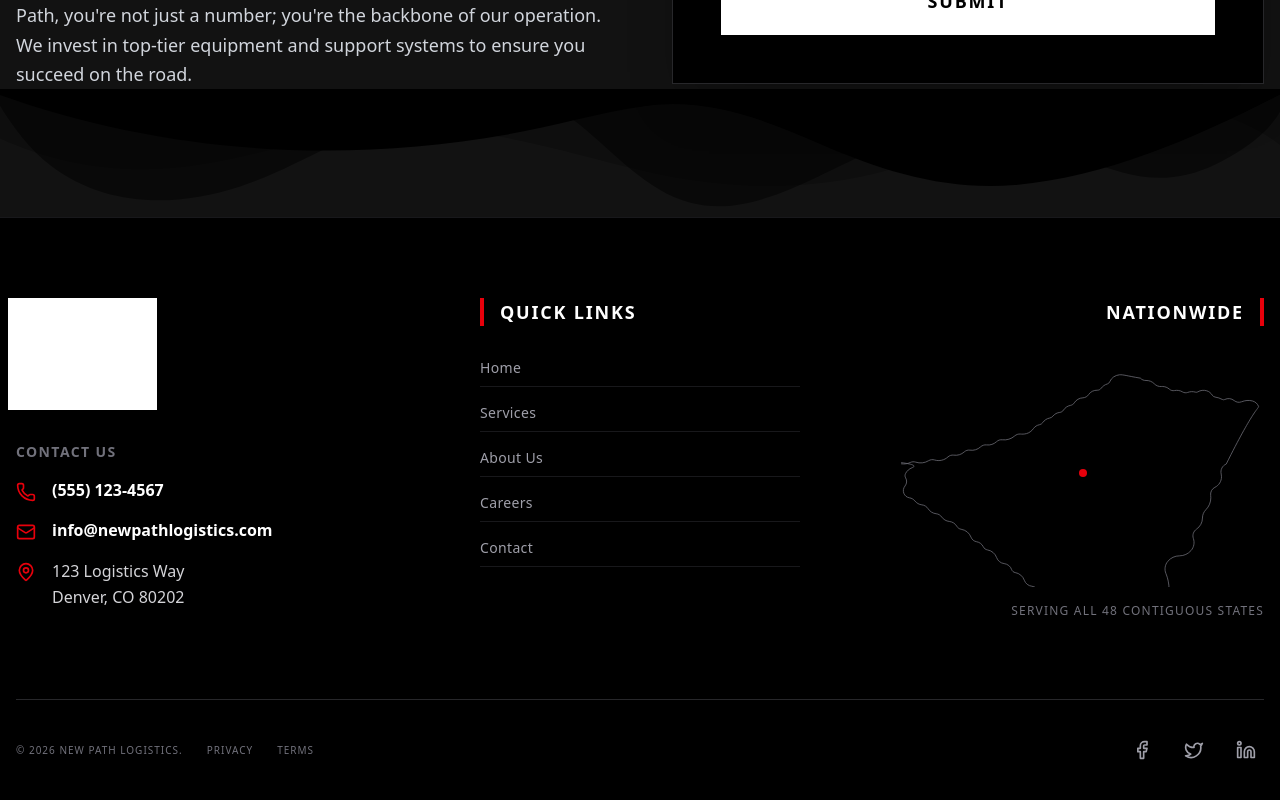
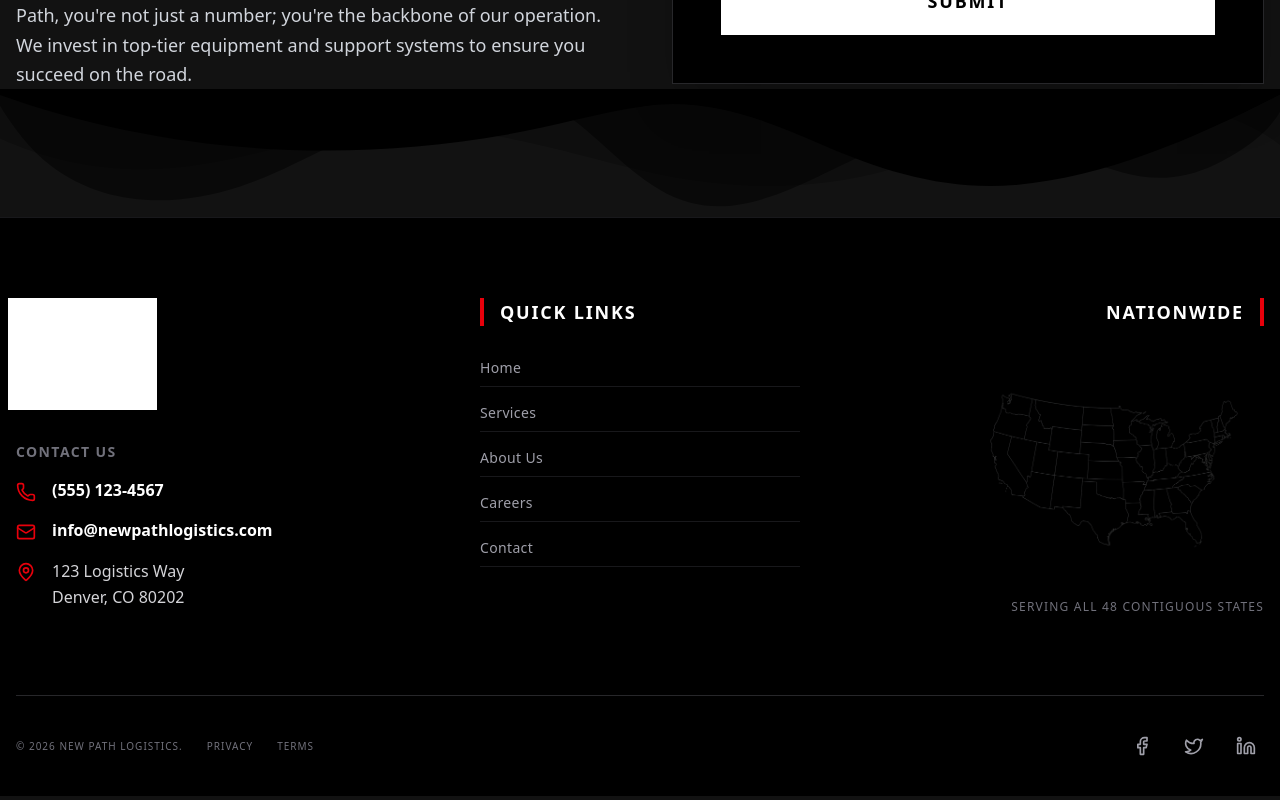
Before and after one commit to saskij/NewPathLogistics, a Next.js app: page / in a window 1280 px wide. Shown: the part 4734-5534 px from the top of the page. Built offline with nearby package versions, Linux system fonts and the light colour scheme; grey boxes are pictures that could not be loaded.

Commit message:
Replace CSS map with map.png in footer

```diff
--- a/src/components/layout/Footer.tsx
+++ b/src/components/layout/Footer.tsx
@@ -2,6 +2,7 @@ import Link from 'next/link';
 import Image from 'next/image';
 import { Phone, Mail, MapPin, Facebook, Twitter, Linkedin } from 'lucide-react';
 import logoImg from '../../../public/logo.png';
+import mapImg from '../../../public/map.png';
 
 export default function Footer() {
     return (
@@ -71,38 +72,13 @@ export default function Footer() {
                     {/* Column 3: Nationwide Map */}
                     <div className="flex flex-col items-start md:items-end">
                         <h3 className="text-lg font-bold uppercase tracking-widest mb-8 text-white text-right w-full border-r-4 border-red-600 pr-4">Nationwide</h3>
-                        <div className="relative w-full aspect-[5/3] group">
-                            {/* Stylized US Map SVG - Increased contrast */}
-                            <svg viewBox="0 0 950 600" fill="none" xmlns="http://www.w3.org/2000/svg" className="w-full h-full stroke-zinc-500 stroke-[2] group-hover:stroke-zinc-300 transition-colors duration-500">
-                                <path d="M936.8,127.3c-2.4-7.3-8.6-12.7-16-14.7c-9.6-2.6-19.4-1.6-28.7,2.1c-6.6,2.6-13.6,1.4-19.2-3.1
-    c-7.3-5.9-16.7-7-25-2.8c-2,1-4.2,0.9-6.1-0.2c-5.9-3.3-12.3-5.2-19-6.3c-3.1-0.5-5.9-2.3-7.5-5c-3.3-5.5-8.3-9.5-14.5-11.4
-    c-7.8-2.4-16.2-1.4-23.2,2.8c-1.8,1.1-4,1.4-6,0.8c-6.8-2-14-1.8-20.7,0.7c-4.4,1.6-9.1,1.1-13.2-1.3c-6.4-3.8-13.9-5.1-21.2-3.6
-    c-4.7,1-9.6-0.3-13.3-3.6c-5.2-4.6-11.8-7.1-18.7-7.1c-0.8,0-1.6,0-2.4,0.1c-6.9,0.5-13.6-2-18.4-7c-5.7-5.9-13.6-9.1-21.9-8.8
-    c-5.6,0.2-10.9-2-14.7-6.1C591,46.7,581.9,43.2,572.3,44c-11.4,1-21.5,8.2-25.5,18.3c-1.1,2.8-3.4,4.9-6.3,5.7
-    c-6.4,1.8-12.2,5.8-16.2,11.3c-2.4,3.3-6.2,5.2-10.3,5.1c-9.1-0.2-17.6,4-22.3,11.2c-3.4,5.2-9,8.4-15.2,8.7c-9.3,0.4-17.8,5.4-22.6,13.2
-    c-2.1,3.4-5.5,5.8-9.5,6.5c-7.8,1.4-14.8,6.2-18.9,12.7c-2.1,3.3-5.6,5.4-9.5,5.8c-7.1,0.7-13.7,4.3-18.1,9.8
-    c-2.2,2.7-5.3,4.5-8.7,5.1c-7.3,1.3-13.9,5.7-17.9,11.8c-2,3-5.2,5.1-8.8,5.7c-6.2,1.1-11.7,4.6-15.3,9.7c-11.2,15.8-26.6,15.2-34.7,14.6
-    c-5.4-0.4-10.6,1.4-14.6,4.9c-8.9,7.9-20.7,11.6-32.5,10.2c-5.5-0.7-11,1.1-15.1,4.9c-7.1,6.6-16.7,9.7-26.3,8.5
-    c-5.7-0.7-11.4,1.2-15.7,5.2c-7.5,6.9-17.7,10-27.7,8.5c-5.4-0.8-10.9,0.9-14.9,4.6c-7.5,6.9-17.7,10-27.7,8.5
-    c-5.4-0.8-10.9,0.9-14.9,4.6c-9.6,8.8-22.7,11.8-35.3,8c-5.2-1.6-10.8-0.9-15.4,1.9c-10.3,6.2-22.6,7.6-34,3.8
-    c-4.6-1.5-9.6-1.2-14.1,0.9c-11.8,5.5-25.3,5.1-36.8-1.1c-5.6-3-12.2-3.6-18.3-1.6C44.3,277.1,38,284,28.6,287.6
-    c-7.2,2.8-13.2,8.2-16.6,14.9C10,306.4,10,310.6,12.1,314.1c4,6.7,3.4,15.1-1.6,21.2c-4.4,5.4-5.6,12.6-3.2,19
-    c2.4,6.4,8.1,11,14.8,12c5.6,0.8,10.8,3.7,14.2,8.1c4.5,5.8,11.1,9.5,18.3,10.3c6.8,0.7,12.8,4.5,16.4,10.2
-    c4.7,7.4,12.5,12.2,21.1,13.1c5.9,0.6,11.2,3.8,14.5,8.5c4.6,6.6,11.9,10.9,19.9,11.7c8.3,0.8,15.6,5.6,19.8,12.8
-    c2.4,4.1,6.5,6.9,11.1,7.6c11.9,1.8,21.8,9.7,26,20.8c2.4,6.4,8.1,11,14.8,12c7.6,1.1,14,6.2,17.3,13.1c2.1,4.4,6.3,7.5,11.1,8.3
-    c11,1.8,20.3,9.7,23.9,20.1c3,8.6,10.7,14.7,19.7,15.7c9,1,16.8,7.2,19.6,15.7c1.4,4.1,5,7.1,9.3,7.8c11,1.8,20.3,9.7,23.9,20.1
-    c3,8.6,10.7,14.7,19.7,15.7c9,1,16.8,7.2,19.6,15.7c1.7,5.1,6.5,8.4,11.8,8.2c12.1-0.5,23.5,4.7,29.9,13.6h0.1l0,0
-    c6.4,8.9,16.5,14.6,27.5,15.4c4.6,0.3,8.9,2.6,11.9,6.2c6.9,8.4,17.1,13.6,27.9,14.1c4.6,0.2,9,2.4,11.9,6
-    c6.3,7.7,15.7,12.2,25.6,12.2c1.9,0,3.8-0.2,5.7-0.5c6.5-1.1,13,1.4,17.2,6.5c10.4,12.5,25.6,19.6,41.9,19.6c0,0,0,0,0,0
-    c6.5,0,13,0.3,19.4,0.3c60.3,0,109.1-48.9,109.1-109.1c0-14.7-2.9-28.7-8.2-41.5c-4.4-10.6-2.6-22.8,4.9-31.9
-    c7.5-9.1,18.8-14.4,30.6-14.4h0c11.7,0,22.9-5.2,30.5-14.1c7.4-8.7,9.6-20.7,5.9-31.5c-3.1-9,0.3-19,8.4-24.5
-    c9.6-6.5,15.4-17.4,15.4-29c0-8.2,3.3-16.1,9.1-21.9c8.2-8.2,12.8-19.5,12.8-31.1c0-2-0.1-4-0.4-6c-1.3-8.8,3.2-17.6,11.1-21.4
-    c10.6-5.1,17.3-15.9,17.3-27.7c0-2.4-0.3-4.7-0.8-7.1c-2.6-10.9,2.9-22,13.2-26.2C921.2,138.8,934.3,134.9,936.8,127.3z"/>
-                            </svg>
-                            <div className="absolute top-1/2 left-1/2 transform -translate-x-1/2 -translate-y-1/2">
-                                <div className="w-2 h-2 bg-red-600 rounded-full animate-ping"></div>
-                                <div className="absolute top-0 left-0 w-2 h-2 bg-red-600 rounded-full"></div>
-                            </div>
+                        <div className="relative w-full max-w-[300px] aspect-[4/3] group ml-auto">
+                            <Image
+                                src={mapImg}
+                                alt="Nationwide Coverage Map"
+                                fill
+                                className="object-contain object-right opacity-60 group-hover:opacity-100 transition-opacity duration-500"
+                            />
                         </div>
                         <p className="text-xs text-zinc-500 mt-4 uppercase tracking-widest text-right w-full">Serving all 48 contiguous states</p>
                     </div>
```
Also changed, not shown: public/map.png (added).
